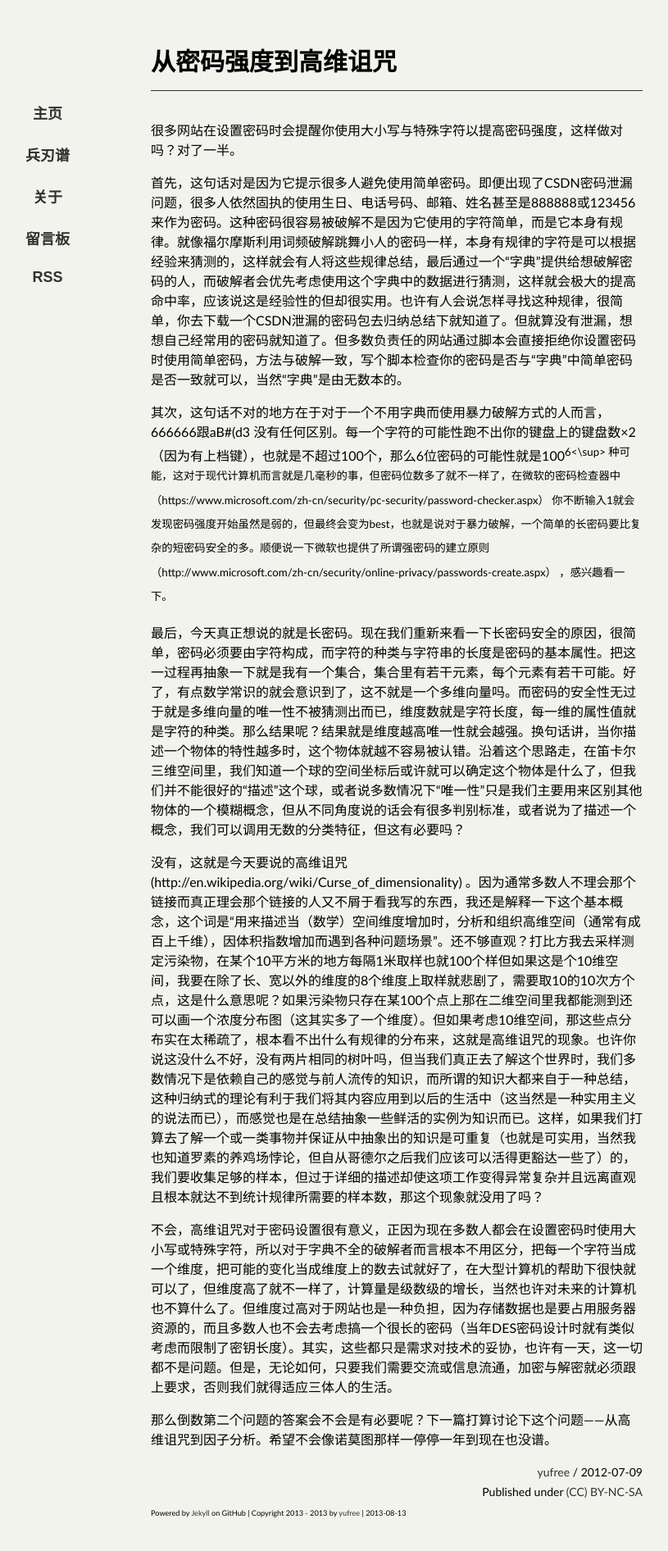
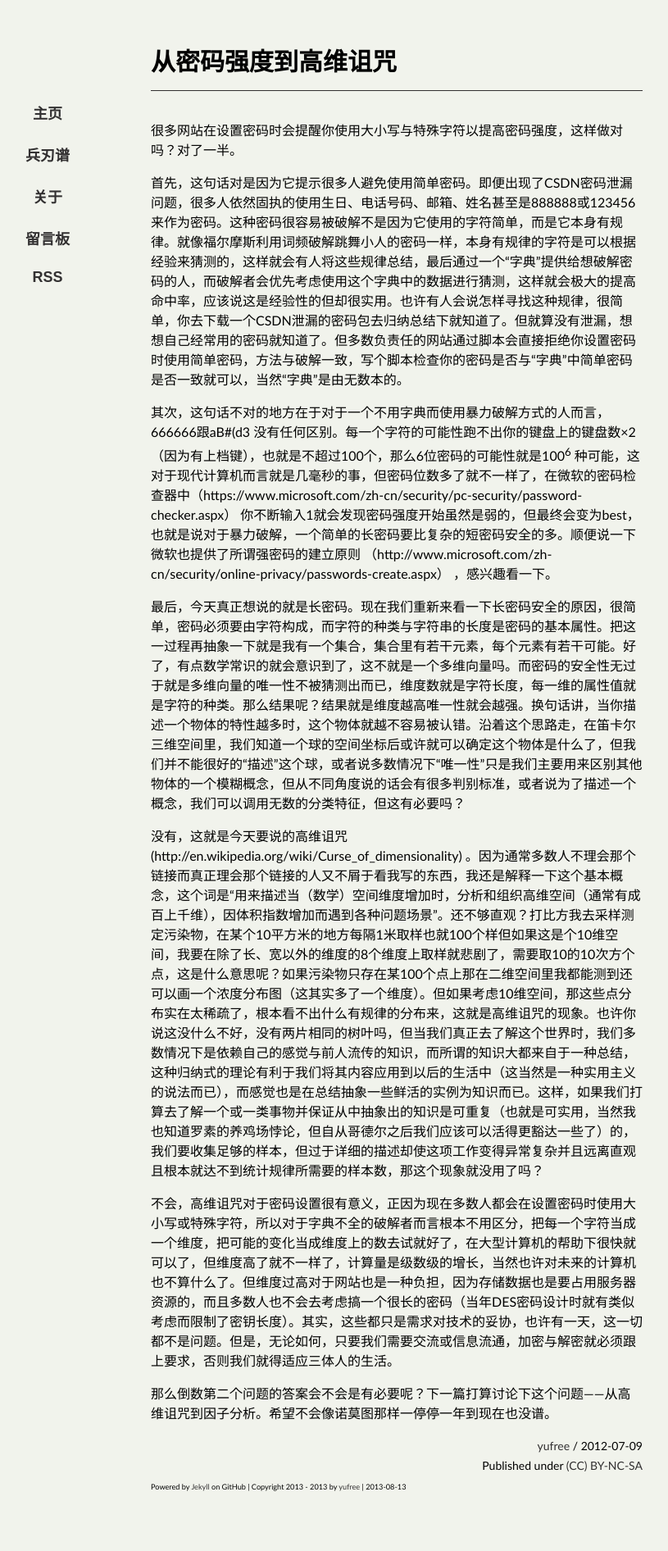
Before and after one commit to yufree/blogcn, a Jekyll site: the page built from _posts/2012-07-09-fromAtoB.md, in a window 1280 px wide. Shown: the whole page at 82% size, without its empty margins (156-971 px from the left). Built offline with Jekyll 4.4.1, drawn with Linux system fonts in a browser that asks for light colours; some web fonts are replaced; Markdown is read by kramdown in place of the engine named in the settings; comment, search, counter and statistics services are not loaded; after the commit the page ends 1860 px from its top, so only the background shows below that.

Commit message:
change slash

```diff
--- a/_posts/2012-07-09-fromAtoB.md
+++ b/_posts/2012-07-09-fromAtoB.md
@@ -6,7 +6,7 @@ title: 从密码强度到高维诅咒
 
 首先，这句话对是因为它提示很多人避免使用简单密码。即便出现了CSDN密码泄漏问题，很多人依然固执的使用生日、电话号码、邮箱、姓名甚至是888888或123456来作为密码。这种密码很容易被破解不是因为它使用的字符简单，而是它本身有规律。就像福尔摩斯利用词频破解跳舞小人的密码一样，本身有规律的字符是可以根据经验来猜测的，这样就会有人将这些规律总结，最后通过一个“字典”提供给想破解密码的人，而破解者会优先考虑使用这个字典中的数据进行猜测，这样就会极大的提高命中率，应该说这是经验性的但却很实用。也许有人会说怎样寻找这种规律，很简单，你去下载一个CSDN泄漏的密码包去归纳总结下就知道了。但就算没有泄漏，想想自己经常用的密码就知道了。但多数负责任的网站通过脚本会直接拒绝你设置密码时使用简单密码，方法与破解一致，写个脚本检查你的密码是否与“字典”中简单密码是否一致就可以，当然“字典”是由无数本的。
 
-其次，这句话不对的地方在于对于一个不用字典而使用暴力破解方式的人而言，666666跟aB#(d3  没有任何区别。每一个字符的可能性跑不出你的键盘上的键盘数×2（因为有上档键），也就是不超过100个，那么6位密码的可能性就是100<sup>6<\sup> 种可能，这对于现代计算机而言就是几毫秒的事，但密码位数多了就不一样了，在微软的密码检查器中（https://www.microsoft.com/zh-cn/security/pc-security/password-checker.aspx） 你不断输入1就会发现密码强度开始虽然是弱的，但最终会变为best，也就是说对于暴力破解，一个简单的长密码要比复杂的短密码安全的多。顺便说一下微软也提供了所谓强密码的建立原则 （http://www.microsoft.com/zh-cn/security/online-privacy/passwords-create.aspx） ，感兴趣看一下。
+其次，这句话不对的地方在于对于一个不用字典而使用暴力破解方式的人而言，666666跟aB#(d3  没有任何区别。每一个字符的可能性跑不出你的键盘上的键盘数×2（因为有上档键），也就是不超过100个，那么6位密码的可能性就是100<sup>6</sup> 种可能，这对于现代计算机而言就是几毫秒的事，但密码位数多了就不一样了，在微软的密码检查器中（https://www.microsoft.com/zh-cn/security/pc-security/password-checker.aspx） 你不断输入1就会发现密码强度开始虽然是弱的，但最终会变为best，也就是说对于暴力破解，一个简单的长密码要比复杂的短密码安全的多。顺便说一下微软也提供了所谓强密码的建立原则 （http://www.microsoft.com/zh-cn/security/online-privacy/passwords-create.aspx） ，感兴趣看一下。
 
 最后，今天真正想说的就是长密码。现在我们重新来看一下长密码安全的原因，很简单，密码必须要由字符构成，而字符的种类与字符串的长度是密码的基本属性。把这一过程再抽象一下就是我有一个集合，集合里有若干元素，每个元素有若干可能。好了，有点数学常识的就会意识到了，这不就是一个多维向量吗。而密码的安全性无过于就是多维向量的唯一性不被猜测出而已，维度数就是字符长度，每一维的属性值就是字符的种类。那么结果呢？结果就是维度越高唯一性就会越强。换句话讲，当你描述一个物体的特性越多时，这个物体就越不容易被认错。沿着这个思路走，在笛卡尔三维空间里，我们知道一个球的空间坐标后或许就可以确定这个物体是什么了，但我们并不能很好的“描述”这个球，或者说多数情况下“唯一性”只是我们主要用来区别其他物体的一个模糊概念，但从不同角度说的话会有很多判别标准，或者说为了描述一个概念，我们可以调用无数的分类特征，但这有必要吗？
 
```
